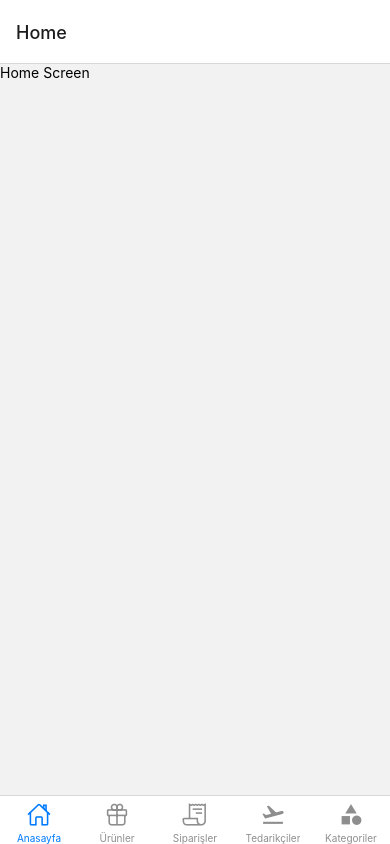
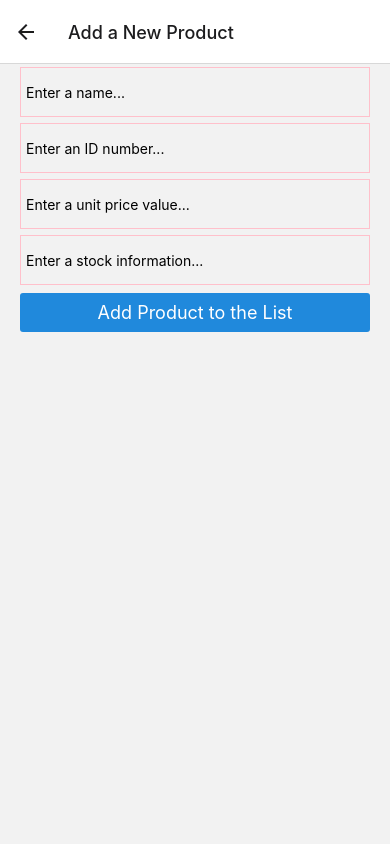
Before and after one commit to dbgurel/react-native-ecommerce, a React Native app: screen /NewProductForm in a window 390 px wide. Built offline with nearby package versions, Linux system fonts and the light colour scheme.

Commit message:
product ekleme formu ve loading ekranı eklendi

```diff
--- a/App.js
+++ b/App.js
@@ -10,6 +10,7 @@ import OrderList from './src/Screens/OrderList/OrderList';
 import SupplierList from './src/Screens/SupplierList/SupplierList';
 import HomeScreen from './src/Screens/Home Screen/HomeScreen';
 import ProductDetail from './src/Screens/ProductList/ProductDetail';
+import NewProductForm from './src/Screens/ProductList/NewProductForm';
 
 
 
@@ -31,7 +32,7 @@ export default function App() {
         <Stack.Screen name='SupplierList' component={SupplierList} />
         <Stack.Screen name='CategoryList' component={CategoryList} />
         <Stack.Screen name='ProductDetail' component={ProductDetail} />
-
+        <Stack.Screen name='NewProductForm' component={NewProductForm} options={{title:'Add a New Product'}} />
 
 
       </Stack.Navigator>
--- /dev/null
+++ b/src/Screens/ProductList/NewProductForm.js
@@ -0,0 +1,87 @@
+import { Formik } from 'formik'
+import React from 'react'
+import { View, Text, TextInput, StyleSheet } from 'react-native'
+import { Button } from 'react-native-elements'
+
+
+
+const NewProductForm = ({ navigation }) => {
+
+    const submitForm = (values) => {
+
+        let requestOptions = {
+            method: 'POST',
+            headers: {
+                'Accept': 'application/json',
+                'Content-type': 'application/json'
+            },
+            body: JSON.stringify({ name: values.name, id: Number(values.id), unitPrice: Number(values.unitPrice), unitsInStock: Number(values.unitsInStock) })
+        }
+
+        fetch('https://northwind.vercel.app/api/products', requestOptions)
+            .then((res) => res.json())
+            .then(data => {
+                alert('Ürün başarıyla eklenmiştir.')
+            })
+    }
+
+    return (
+        <Formik
+            initialValues={{ id: '', unitPrice: '', name: '', unitsInStock: '' }}
+            onSubmit={values => submitForm(values)}
+        >
+            {({ handleChange, handleSubmit, values }) => (
+                <View>
+                    <TextInput
+                        onChangeText={handleChange('name')}
+                        value={values.name}
+                        style={styles.input}
+                        placeholder='Enter a name...'
+                    />
+
+                    <TextInput
+                        onChangeText={handleChange('id')}
+                        value={values.id}
+                        style={styles.input}
+                        placeholder='Enter an ID number...'
+                    />
+
+                    <TextInput
+                        onChangeText={handleChange('unitPrice')}
+                        value={values.unitPrice}
+                        style={styles.input}
+                        placeholder='Enter a unit price value...'
+                    />
+
+                    <TextInput
+                        onChangeText={handleChange('unitsInStock')}
+                        value={values.unitsInStock}
+                        style={styles.input}
+                        placeholder='Enter a stock information...'
+                    />
+
+                    <Button title='Add Product to the List' onPress={handleSubmit} style={styles.button} />
+                </View>
+            )}
+        </Formik>
+    )
+}
+
+
+const styles = StyleSheet.create({
+    input: {
+        padding: 5,
+        borderWidth: 1,
+        borderColor: 'pink',
+        margin: 3,
+        height: 50,
+        marginHorizontal: 20
+    },
+    button: {
+        marginHorizontal: 20,
+        margin: 5,
+        borderRadius: 20,
+    }
+})
+
+export default NewProductForm
```
